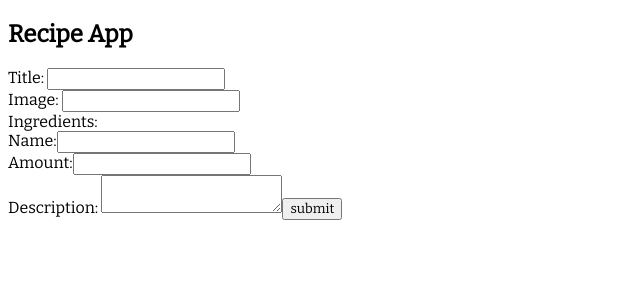
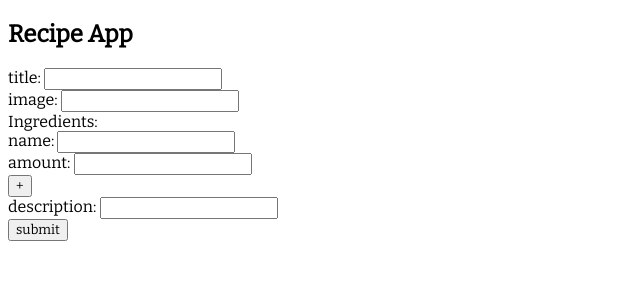
Before and after one commit to mlizchap/recipe-app-frontend, a React app: page /form in a window 1280 px wide. Shown: the top 300 px of the page, without its empty margins (0-640 px from the left). Built offline with nearby package versions, Linux system fonts and the light colour scheme; no server answers.

Commit message:
refactored for clean up

```diff
--- a/src/components/App/App.js
+++ b/src/components/App/App.js
@@ -11,7 +11,7 @@ class App extends Component {
             <div>
                 <h2>Recipe App</h2>
                 <Switch>
-                    <Route path="/form" render={ () => <RecipeForm title="" image="" ingredients={ [{name: "", amount: ""}] } description="" /> } />
+                    <Route path="/form" render={ () => <RecipeForm /> } />
                     <Route path="/recipe/:name" component={RecipeDetailData} />
                     <Route path="/" component={RecipeList} />
                 </Switch>
--- a/src/components/DataProvider/DataProvider.js
+++ b/src/components/DataProvider/DataProvider.js
@@ -34,8 +34,11 @@ class DataProvider extends Component {
                     }
                 },
                 handleSubmitNew: () => {
-                    // axios.post()
                     console.log(this.state.inputValues)
+                },
+                addIngredient: (e, i) => {
+                    e.preventDefault();
+                    console.log(this.state.inputValues.ingredients)
                 }
             }}>
                 {this.props.children}
--- a/src/components/RecipeForm/RecipeForm.js
+++ b/src/components/RecipeForm/RecipeForm.js
@@ -2,27 +2,50 @@ import React, { Component } from 'react';
 
 import { DataContext } from '../DataProvider/DataProvider';
 
+const UserInput = (props) => {
+    return (
+        <DataContext.Consumer>
+            {context => {
+                return (
+                    <div>
+                        {props.name}: <input defaultValue={props.default} onChange={(e) => context.handleInputChange(`${props.name}`, e.target.value)} />
+                    </div>
+                )
+            }}
+        </DataContext.Consumer>
+    )
+}
+
+UserInput.defaultProps = {
+    defaultValue: ""
+}
+
 class RecipeForm extends Component {
+
     render() {
         return (
             <DataContext.Consumer>
                 { context => {
                     return (
                         <form>
-                            Title: <input defaultValue={this.props.title} onChange={(e) => context.handleInputChange("title", e.target.value)} /><br />
-                            Image: <input defaultValue={this.props.image} onChange={(e) => context.handleInputChange("picture", e.target.value)}/><br />
+                            <UserInput name="title" />
+                            <UserInput name="image" />
                             <div>Ingredients:
-                                {this.props.ingredients.map((i, index) => {
+                                {this.props.ingredients.map((i) => {
                                     return (
                                         <div key={i.name}>
-                                            Name:<input defaultValue={i.name} onChange={(e) => context.handleInputChange("name", e.target.value, index)}/><br />
-                                            Amount:<input defaultValue={i.amount} onChange={(e) => context.handleInputChange("amount", e.target.value, index)}/>
+                                            <UserInput name="name" />
+                                            <UserInput name="amount" />
+                                            <button
+                                                onClick={(e) => context.addIngredient(e, i)}>
+                                                +
+                                            </button>
                                         </div>
                                     )
                                 })}
                             </div>
-                            Description: <textarea defaultValue={this.props.description} onChange={(e) => context.handleInputChange("description", e.target.value)}/>
-                            <button onClick={(e) => { e.preventDefault(); context.handleSubmitNew()}}>submit</button>
+                                <UserInput name="description" />
+                                <button onClick={(e) => { e.preventDefault(); context.handleSubmitNew()}}>submit</button>
                         </form>
                     )
                 }}
@@ -31,4 +54,8 @@ class RecipeForm extends Component {
     }
 }
 
+RecipeForm.defaultProps = {
+    ingredients: [{ name: "", amount: ""}]
+}
+
 export default RecipeForm;
```
